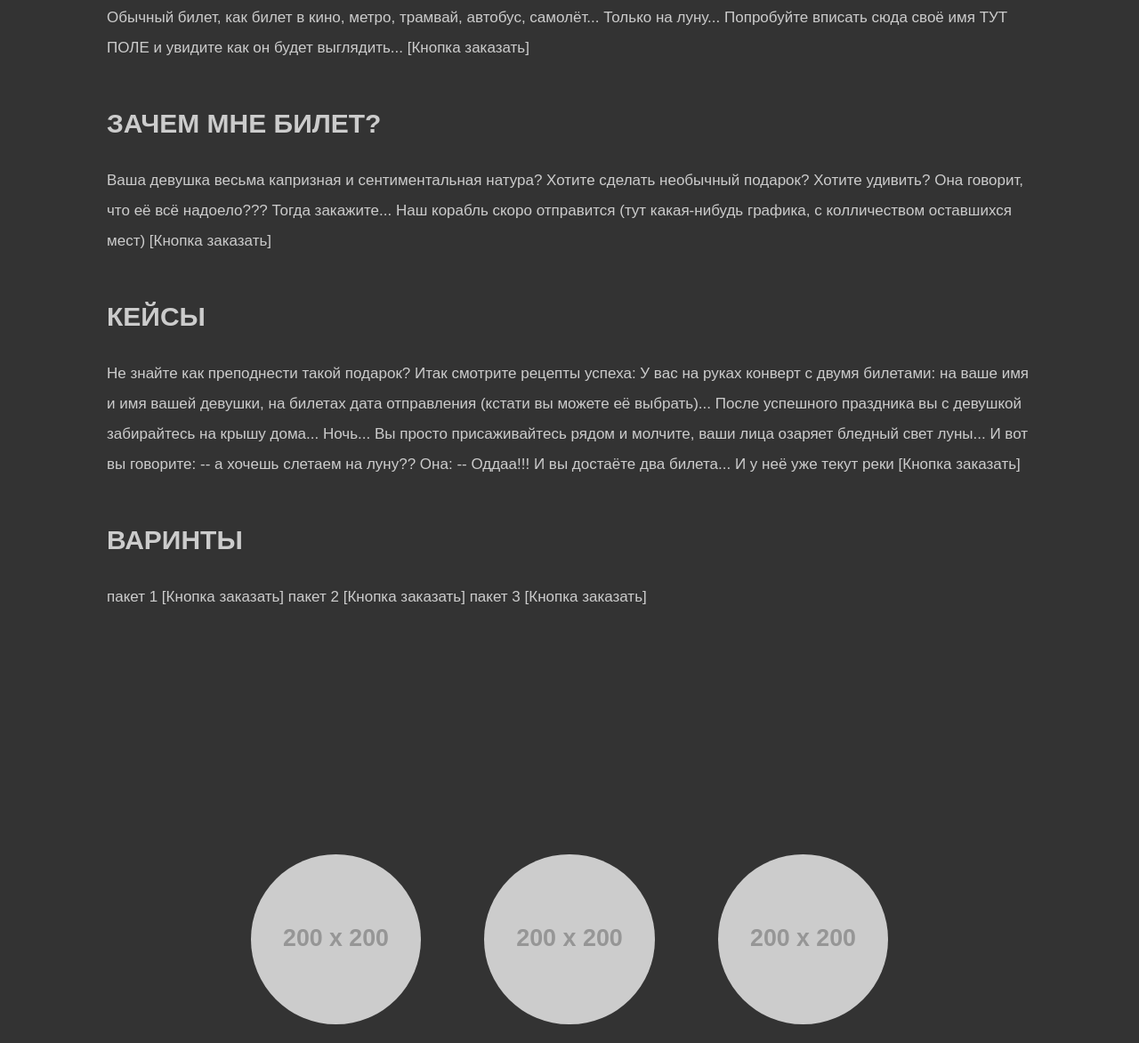
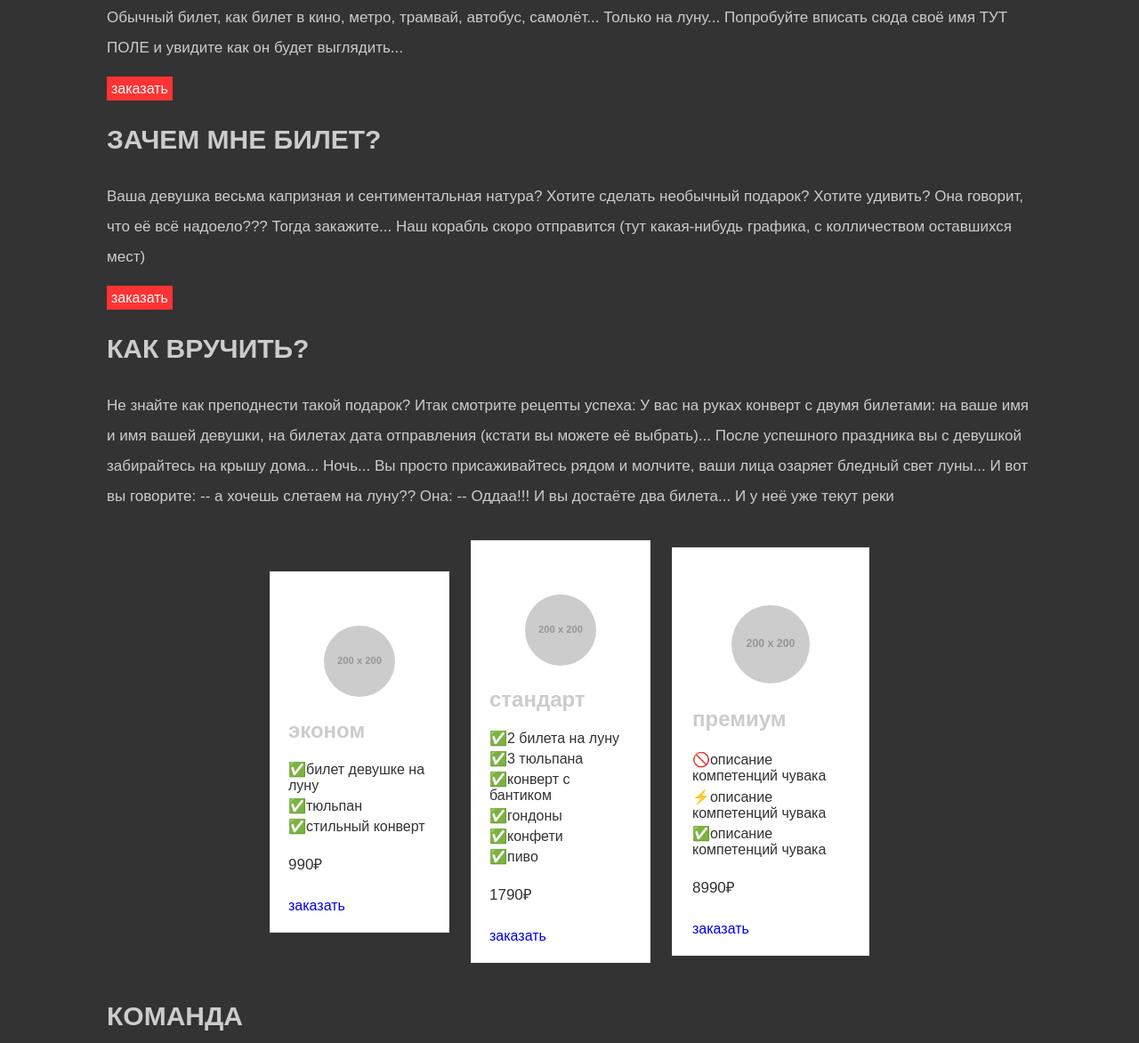
Before and after one commit to arsenicum32/flytomoon, a website: page index.html in a window 1280 px wide. Shown: the part 892-2064 px from the top of the page at 89% size. Drawn offline with nearby package versions, Linux system fonts and the light colour scheme; placeholder pictures from the web are drawn by us.

Commit message:
гооо

```diff
--- a/index.html
+++ b/index.html
@@ -9,6 +9,7 @@
     <link rel="stylesheet" href="css/style.css">
     <link rel="stylesheet" href="css/effects.css">
     <link rel="stylesheet" href="css/block.css">
+    <link rel="stylesheet" href="css/buy.css">
   </head>
   <body>
     <header class="banner" role="banner">
@@ -28,7 +29,7 @@
           <a href="#stayintouch" class="scrollto">зачем мне билет?</a>
         </li>
         <li class="nav__list-item">
-          <a href="#news" class="scrollto">кейсы</a>
+          <a href="#news" class="scrollto">как вручить?</a>
         </li>
         <li class="nav__list-item">
           <a href="#case" class="scrollto">заказать</a>
@@ -42,7 +43,7 @@
 </header>
 
 <div class="hero" id="hero">  <!-- > class = background-3 <!-->
-  <h1 class="hero__title">Что подарить девушке на 8ое марта?</h1>
+  <h1 class="hero__title" id='title'>билеты на луну</h1>
   <p class="hero__tagline">подарите ей полёт на луну!</p>
 
   <div class="mouse" aria-hidden="true">
@@ -54,39 +55,73 @@
 <main class="section" id="fillinfo" role="main">
   <div class="grid">
     <h1>что это?</h1>
-    <p>Обычный билет, как билет в кино, метро, трамвай, автобус, самолёт... Только на луну... Попробуйте вписать сюда своё имя ТУТ ПОЛЕ и увидите как он будет выглядить... [Кнопка заказать]</p>
+    <p>Обычный билет, как билет в кино, метро, трамвай, автобус, самолёт... Только на луну... Попробуйте вписать сюда своё имя ТУТ ПОЛЕ и увидите как он будет выглядить...</p>
+    <a href="#case" class="redbutton">заказать</a>
   </div>
 
   <div class="section" id="stayintouch">
     <div class="grid">
       <h1>зачем мне билет?</h1>
-      <p>Ваша девушка весьма капризная и сентиментальная натура? Хотите сделать необычный подарок? Хотите удивить? Она говорит, что её всё надоело??? Тогда закажите... Наш корабль скоро отправится (тут какая-нибудь графика, с колличеством оставшихся мест) [Кнопка заказать]</p>
+      <p>Ваша девушка весьма капризная и сентиментальная натура? Хотите сделать необычный подарок? Хотите удивить? Она говорит, что её всё надоело??? Тогда закажите... Наш корабль скоро отправится (тут какая-нибудь графика, с колличеством оставшихся мест)</p>
+      <a href="#case" class="redbutton">заказать</a>
     </div>
   </div>
 
   <div class="section" id="news">
     <div class="grid">
-      <h1>кейсы</h1>
-      <p>Не знайте как преподнести такой подарок? Итак смотрите рецепты успеха: У вас на руках конверт с двумя билетами: на ваше имя и имя вашей девушки, на билетах дата отправления (кстати вы можете её выбрать)... После успешного праздника вы с девушкой забирайтесь на крышу дома... Ночь... Вы просто присаживайтесь рядом и молчите, ваши лица озаряет бледный свет луны... И вот вы говорите: -- а хочешь слетаем на луну?? Она: -- Оддаа!!! И вы достаёте два билета... И у неё уже текут реки [Кнопка заказать]</p>
+      <h1>как вручить?</h1>
+      <p>Не знайте как преподнести такой подарок? Итак смотрите рецепты успеха: У вас на руках конверт с двумя билетами: на ваше имя и имя вашей девушки, на билетах дата отправления (кстати вы можете её выбрать)... После успешного праздника вы с девушкой забирайтесь на крышу дома... Ночь... Вы просто присаживайтесь рядом и молчите, ваши лица озаряет бледный свет луны... И вот вы говорите: -- а хочешь слетаем на луну?? Она: -- Оддаа!!! И вы достаёте два билета... И у неё уже текут реки</p>
     </div>
   </div>
 
   <div class="section" id="case">
-    <div class="grid">
-      <h1>Варинты</h1>
-      <p>пакет 1 [Кнопка заказать] пакет 2 [Кнопка заказать] пакет 3 [Кнопка заказать]</p>
-    </div>
+    <div class="block">
+  <div zindex="1" class="buy"><img src="http://placehold.it/200x200"/>
+    <h2>эконом</h2>
+    <ul class="desc">
+      <li>✅билет девушке на луну</li>
+      <li>✅тюльпан</li>
+      <li>✅стильный конверт</li>
+    </ul>
+    <p class="price">990₽</p><a href="#case" class="order">заказать</a>
+  </div>
+  <div zindex="2" class="buy middle"><img src="http://placehold.it/200x200"/>
+    <h2>стандарт</h2>
+    <ul class="desc">
+      <li>✅2 билета на луну</li>
+      <li>✅3 тюльпана</li>
+      <li>✅конверт с бантиком</li>
+      <li>✅гондоны</li>
+      <li>✅конфети</li>
+      <li>✅пиво</li>
+    </ul>
+    <p class="price">1790₽</p><a href="#case" class="order">заказать</a>
+  </div>
+  <div zindex="1" class="buy"><img src="http://placehold.it/200x200"/>
+    <h2>премиум</h2>
+    <ul class="desc">
+      <li>🚫описание компетенций чувака</li>
+      <li>⚡️описание компетенций чувака</li>
+      <li>✅описание компетенций чувака</li>
+    </ul>
+    <!-- <p class="price no">100$</p> -->
+    <p class="price">8990₽</p><a href="#case" class="order">заказать</a>
+  </div>
+</div>
   </div>
 
   <div class="section" id="services">
+    <div class='grid'>
+      <h1>команда</h1>
+    </div>
     <div class="block">
-      <div class="men"><img src="http://placehold.it/200x200"/>
+      <div class="men"><img src="img/one.jpg"/>
         <p>описание компетенций чувака</p>
       </div>
-      <div class="men"><img src="http://placehold.it/200x200"/>
+      <div class="men"><img src="img/two.jpg"/>
         <p>описание компетенций чувака</p>
       </div>
-      <div class="men"><img src="http://placehold.it/200x200"/>
+      <div class="men"><img src="img/three.jpg"/>
         <p>описание компетенций чувака</p>
       </div>
     </div>
@@ -94,5 +129,6 @@
 </main>
     <script src='http://cdnjs.cloudflare.com/ajax/libs/jquery/2.1.3/jquery.min.js'></script>
     <script src="js/index.js"></script>
+    <script src="js/buy.js"></script>
   </body>
 </html>
--- a/static/css/block.css
+++ b/static/css/block.css
@@ -14,7 +14,7 @@
 }
 .block {
   width: 100vw;
-  height: 100vh;
+  /*height: 100vh;*/
   display: -webkit-box;
   display: -webkit-flex;
   display: -ms-flexbox;
--- /dev/null
+++ b/static/css/buy.css
@@ -0,0 +1,61 @@
+.redbutton{
+  text-decoration: none;
+  padding: 5px;
+  background: rgb(255,51,51);
+  color: white;
+}
+.buy {
+  border: 1px solid #eee;
+  background: #fff;
+  margin: 12px;
+  padding-top: 20px;
+  padding-bottom: 20px;
+  max-width: 220px;
+  min-width: 150px;
+  z-index: 1;
+}
+.buy img {
+  border-radius: 50%;
+  width: 40%;
+  margin-left: 30%;
+  margin-top: 20%;
+}
+.buy h2 {
+  margin: 10%;
+}
+.buy .desc li {
+  margin-left: 10%;
+  margin-top: 2%;
+  width: 80%;
+  color: #333;
+  list-style-type: none;
+}
+.buy ul {
+    margin-left: 0; /* Отступ слева в браузере IE и Opera */
+    padding-left: 0; /* Отступ слева в браузере Firefox, Safari, Chrome */
+}
+.buy .price {
+  margin-left: 10%;
+  color: #333;
+}
+.buy a {
+  margin: 10%;
+}
+.buy input {
+  margin-left: 10%;
+  margin-top: 2%;
+  width: 80%;
+  max-width: 240px;
+  border: none;
+  background: #eee;
+  font-size: 1em;
+  color: black;
+}
+@media (max-width: 486px) {
+  .buy {
+    margin: -120px;
+  }
+  .middle {
+    z-index: 2;
+  }
+}
--- /dev/null
+++ b/static/js/buy.js
@@ -0,0 +1,15 @@
+$('.buy').on('mouseover', function(){
+  $(this).css('z-index', $(this).attr('zindex')+10);
+});
+
+$('.buy').on('mouseout', function(){
+  $(this).css('z-index', $(this).attr('zindex'));
+});
+
+$('.order').on('click' , function(){
+  $(this).parent().append('<input placeholder="Василий" /><input placeholder="+79654768745"/><a href="#" id="makeorder">заказать</a>');
+  $(this).remove();
+  $('#makeorder').on('click', function(){
+    $('#title').html('СПАСИБО!');
+  });
+});
```
Also changed, not shown: static/img/one.jpg (added), static/img/three.jpg (added), static/img/two.jpg (added).
